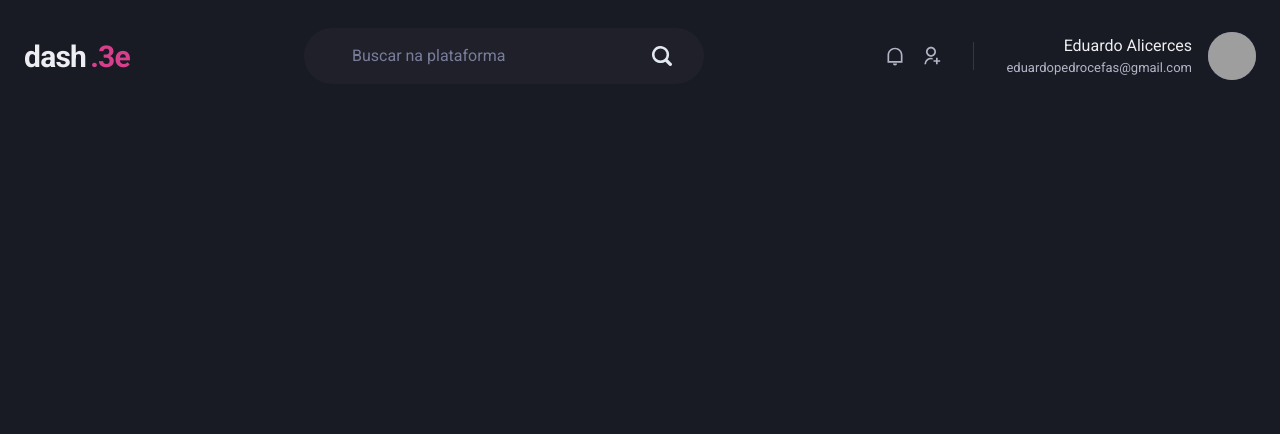
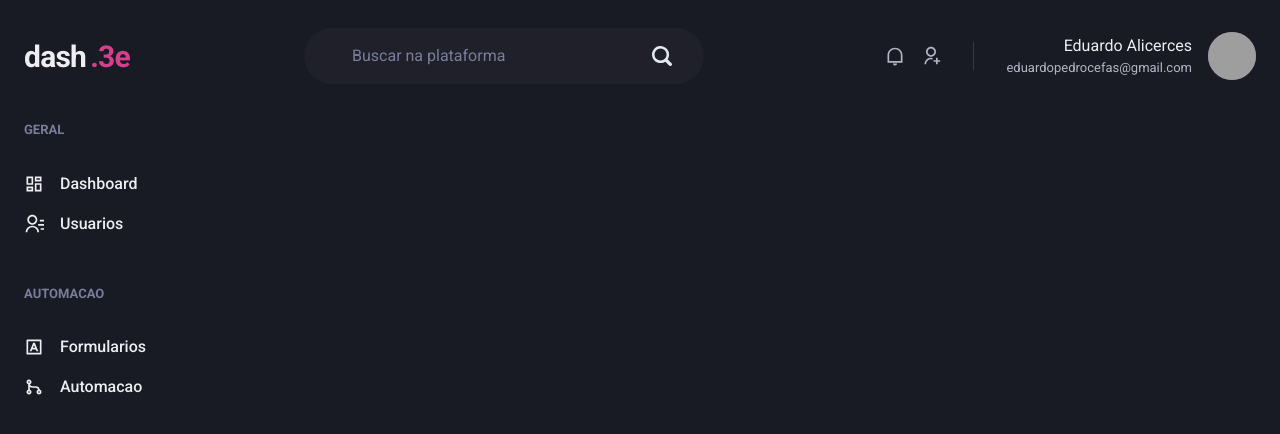
Before and after one commit to Edualicerces10/Dashboard, a Next.js app: page /dashboard in a window 1280 px wide. Shown: the top 434 px of the page. Built offline with nearby package versions, Linux system fonts and the light colour scheme; grey boxes are pictures that could not be loaded.

Commit message:
Alterando documentos das pastas

```diff
--- /dev/null
+++ b/src/components/Sidebar.tsx
@@ -0,0 +1,81 @@
+import { Box, Stack, Link, Text, Icon } from '@chakra-ui/react'
+import { RiContactsLine, RiDashboardLine, RiGitMergeLine, RiInputMethodLine } from 'react-icons/ri'
+export function Sidebar() {
+    return(
+        <Box
+            as="aside"
+            w="64"
+            mr="8"
+        >
+            <Stack
+              spacing="12"
+              align="flex-start"
+            >
+                <Box>
+                    <Text
+                      fontWeight="bold"
+                      color="gray.400"
+                      fontSize="small"
+                    >
+                        GERAL
+                    </Text>
+
+                    <Stack
+                      spacing="4"
+                      mt="8"
+                      align="stretch"
+                    >
+                        <Link
+                          display="flex"
+                          alignItems="center"
+                        >
+                            <Icon as={RiDashboardLine} fontSize="20"/>
+                            <Text ml="4" fontWeight="medium">Dashboard</Text>
+                        </Link>
+
+                        <Link
+                          display="flex"
+                          alignItems="center"
+                        >
+                            <Icon as={RiContactsLine} fontSize="20"/>
+                            <Text ml="4" fontWeight="medium">Usuarios</Text>
+                        </Link>
+                    </Stack>
+                </Box>
+
+                <Box>
+                    <Text
+                      fontWeight="bold"
+                      color="gray.400"
+                      fontSize="small"
+                    >
+                        AUTOMACAO
+                    </Text>
+
+                    <Stack
+                      spacing="4"
+                      mt="8"
+                      align="stretch"
+                    >
+                        <Link
+                          display="flex"
+                          alignItems="center"
+                        >
+                            <Icon as={RiInputMethodLine} fontSize="20"/>
+                            <Text ml="4" fontWeight="medium">Formularios</Text>
+                        </Link>
+
+                        <Link
+                          display="flex"
+                          alignItems="center"
+                        >
+                            <Icon as={RiGitMergeLine} fontSize="20"/>
+                            <Text ml="4" fontWeight="medium">Automacao</Text>
+                        </Link>
+                    </Stack>
+                </Box>
+
+            </Stack>
+        </Box>
+    )
+}
--- a/src/pages/dashboard.tsx
+++ b/src/pages/dashboard.tsx
@@ -1,9 +1,21 @@
+import { Flex } from "@chakra-ui/react";
 import { Header } from "../components/Header";
+import { Sidebar } from "../components/Sidebar";
 
 export default function Dashboard() {
     return (
-        <>
+        <Flex direction="column" h="100vh">
             <Header />
-        </>
+
+            <Flex
+                w="100%"
+                my="6"
+                maxWidth={1480}
+                mx="auto"
+                px="6"
+            >
+                <Sidebar />
+            </Flex>
+        </Flex>
     )
   }
```
